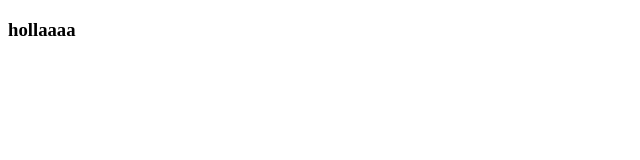
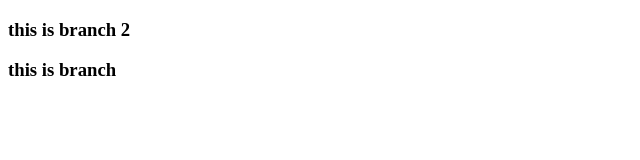
Before and after one commit to firmaye/SummerTasks, a plain HTML site: page index.html in a window 1280 px wide. Shown: the whole page, without its empty margins (0-640 px from the left). Drawn offline with Linux system fonts and the light colour scheme.

Commit message:
changes made

```diff
--- a/index.html
+++ b/index.html
@@ -7,6 +7,7 @@
     <title>git tutorial</title>
   </head>
   <body>
-    <h3>hollaaaa</h3>
+    <h3>this is branch 2</h3>
+    <h3>this is branch</h3>
   </body>
 </html>
--- a/index.js
+++ b/index.js
@@ -2,7 +2,7 @@ function orderpizza(callback) {
   console.log("me waiting");
   setTimeout(() => {
     const pizza = "me";
-    callback(pizza);
+    callback(pizza)
   }, 2000);
   console.log("me waiting2");
 }
```
